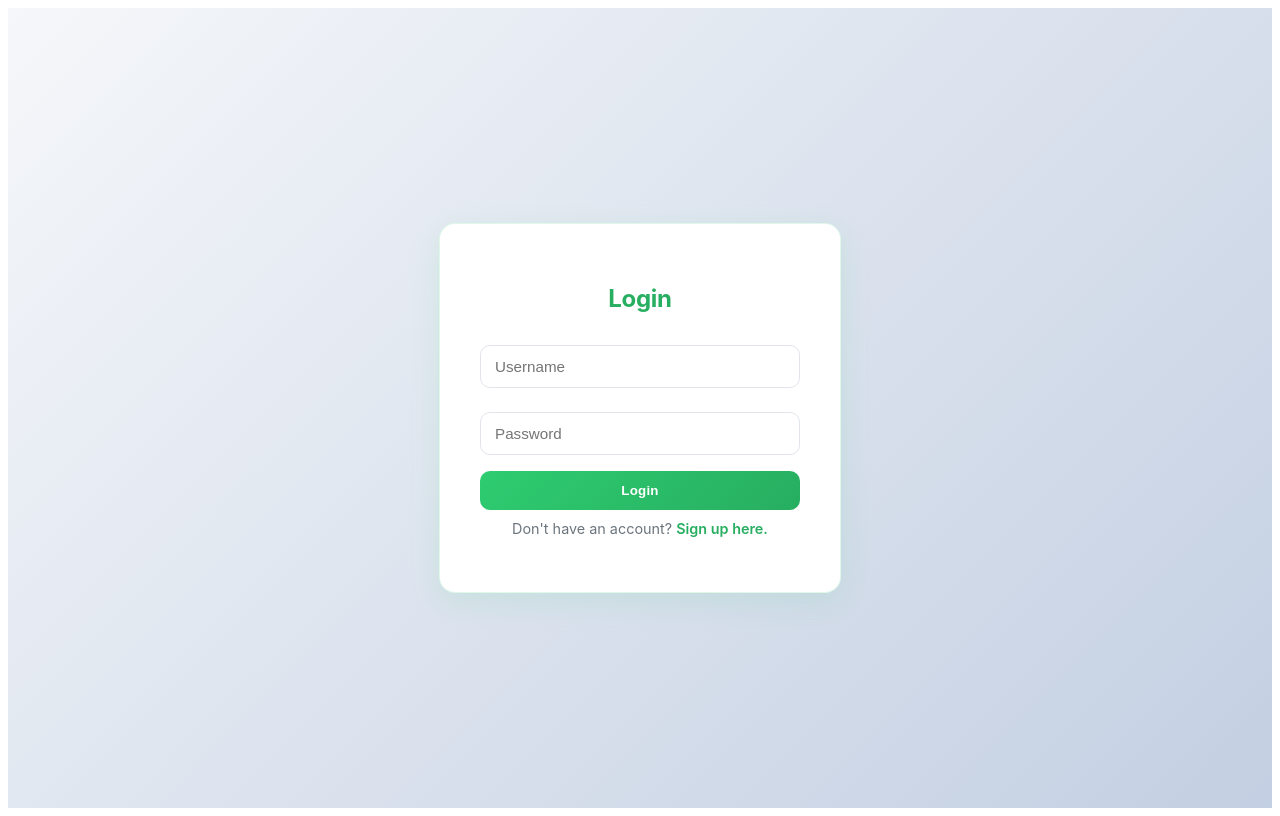
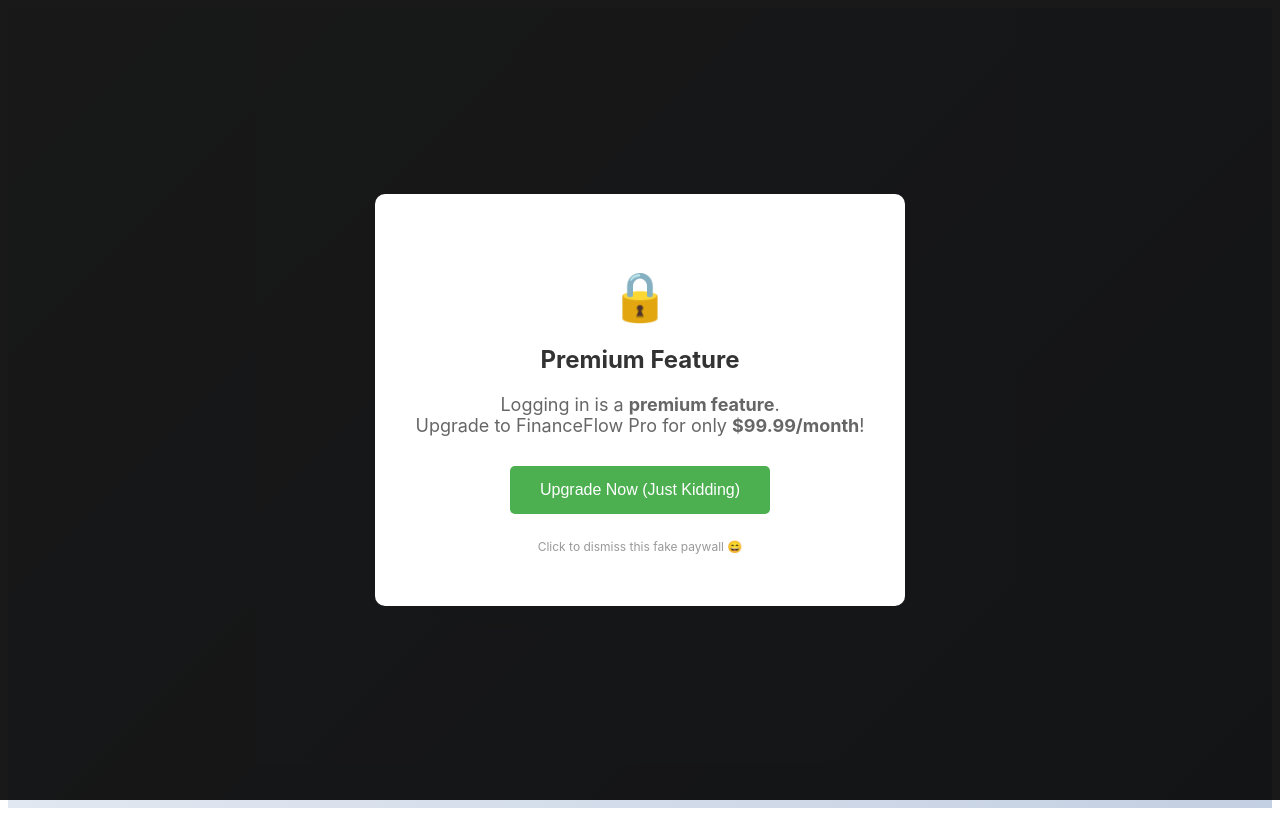
Before and after one commit to seed0x/FinanceFlowProd, a React (Vite) app in the folder frontend/: page /login in a window 1280 px wide. Built offline with nearby package versions, Linux system fonts and the light colour scheme; no server answers.

Commit message:
Add fake paywalls to login and signup pages

```diff
--- a/frontend/src/pages/Login.jsx
+++ b/frontend/src/pages/Login.jsx
@@ -5,6 +5,7 @@
 const API_URL = import.meta.env.VITE_API_URL; // API URL prefix
 //Componenet Declartion
 const Login = ({ setUser }) => {
+  const [showPaywall, setShowPaywall] = useState(true);
 
   const [formData, setFormData] = useState({
     user: '',
@@ -45,6 +46,54 @@
 
   return (
     <div className="login-page">
+      {showPaywall && (
+        <div style={{
+          position: 'fixed',
+          top: 0,
+          left: 0,
+          right: 0,
+          bottom: 0,
+          backgroundColor: 'rgba(0, 0, 0, 0.9)',
+          zIndex: 9999,
+          display: 'flex',
+          alignItems: 'center',
+          justifyContent: 'center'
+        }}>
+          <div style={{
+            backgroundColor: 'white',
+            padding: '40px',
+            borderRadius: '10px',
+            maxWidth: '500px',
+            textAlign: 'center'
+          }}>
+            <h1 style={{ fontSize: '48px', marginBottom: '20px' }}>🔒</h1>
+            <h2 style={{ marginBottom: '20px', color: '#333' }}>Premium Feature</h2>
+            <p style={{ fontSize: '18px', marginBottom: '30px', color: '#666' }}>
+              Logging in is a <strong>premium feature</strong>.
+              <br />
+              Upgrade to FinanceFlow Pro for only <strong>$99.99/month</strong>!
+            </p>
+            <button
+              onClick={() => setShowPaywall(false)}
+              style={{
+                backgroundColor: '#4CAF50',
+                color: 'white',
+                padding: '15px 30px',
+                border: 'none',
+                borderRadius: '5px',
+                fontSize: '16px',
+                cursor: 'pointer',
+                marginBottom: '10px'
+              }}
+            >
+              Upgrade Now (Just Kidding)
+            </button>
+            <p style={{ fontSize: '12px', color: '#999', marginTop: '15px' }}>
+              Click to dismiss this fake paywall 😄
+            </p>
+          </div>
+        </div>
+      )}
       <form className="login-container" onSubmit={handleSubmit}>
         <h2>Login</h2>
         <input
--- a/frontend/src/pages/Signup.jsx
+++ b/frontend/src/pages/Signup.jsx
@@ -5,6 +5,7 @@
  const API_URL = import.meta.env.VITE_API_URL; // API URL prefix
 
 export default function Signup() {
+  const [showPaywall, setShowPaywall] = useState(true);
   const [formData, setFormData] = useState({
     username: '',
     email: '',
@@ -45,6 +46,54 @@
 
   return (
     <div className="login-page">
+      {showPaywall && (
+        <div style={{
+          position: 'fixed',
+          top: 0,
+          left: 0,
+          right: 0,
+          bottom: 0,
+          backgroundColor: 'rgba(0, 0, 0, 0.9)',
+          zIndex: 9999,
+          display: 'flex',
+          alignItems: 'center',
+          justifyContent: 'center'
+        }}>
+          <div style={{
+            backgroundColor: 'white',
+            padding: '40px',
+            borderRadius: '10px',
+            maxWidth: '500px',
+            textAlign: 'center'
+          }}>
+            <h1 style={{ fontSize: '48px', marginBottom: '20px' }}>💰</h1>
+            <h2 style={{ marginBottom: '20px', color: '#333' }}>Premium Feature</h2>
+            <p style={{ fontSize: '18px', marginBottom: '30px', color: '#666' }}>
+              Creating an account is a <strong>premium feature</strong>.
+              <br />
+              Upgrade to FinanceFlow Pro for only <strong>$99.99/month</strong>!
+            </p>
+            <button
+              onClick={() => setShowPaywall(false)}
+              style={{
+                backgroundColor: '#4CAF50',
+                color: 'white',
+                padding: '15px 30px',
+                border: 'none',
+                borderRadius: '5px',
+                fontSize: '16px',
+                cursor: 'pointer',
+                marginBottom: '10px'
+              }}
+            >
+              Upgrade Now (Just Kidding)
+            </button>
+            <p style={{ fontSize: '12px', color: '#999', marginTop: '15px' }}>
+              Click to dismiss this fake paywall 😄
+            </p>
+          </div>
+        </div>
+      )}
       <form className="login-container" onSubmit={handleSubmit}>
         <h2>Sign Up</h2>
         <input
```
